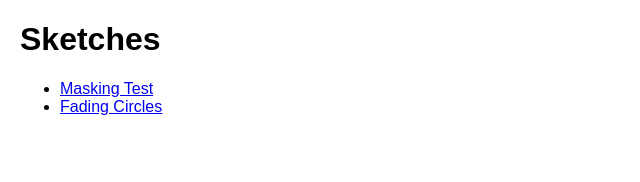
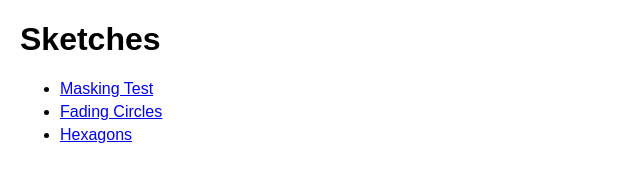
Before and after one commit to tobloef/creative, a plain HTML site: page sketches.html in a window 1280 px wide. Shown: the whole page, without its empty margins (0-640 px from the left). Drawn offline with Linux system fonts and the light colour scheme.

Commit message:
Add some spacing to the list

```diff
--- a/index.css
+++ b/index.css
@@ -54,3 +54,7 @@ canvas {
 	left: 20px;
 	font-family: sans-serif;
 }
+
+.sketches-list > li {
+	margin-bottom: 5px;
+}
--- a/sketches.html
+++ b/sketches.html
@@ -7,9 +7,10 @@
 </head>
 <body style="padding: 0px 20px; font-family: sans-serif">
 	<h1>Sketches</h1>
-	<ul>
+	<ul class="sketches-list">
 		<li><a href="./?sketch=mask">Masking Test</a></li>
 		<li><a href="./?sketch=fadingCircles">Fading Circles</a></li>
+		<li><a href="./?sketch=hexagons">Hexagons</a></li>
 	</ul>
 </body>
 </html>
```
